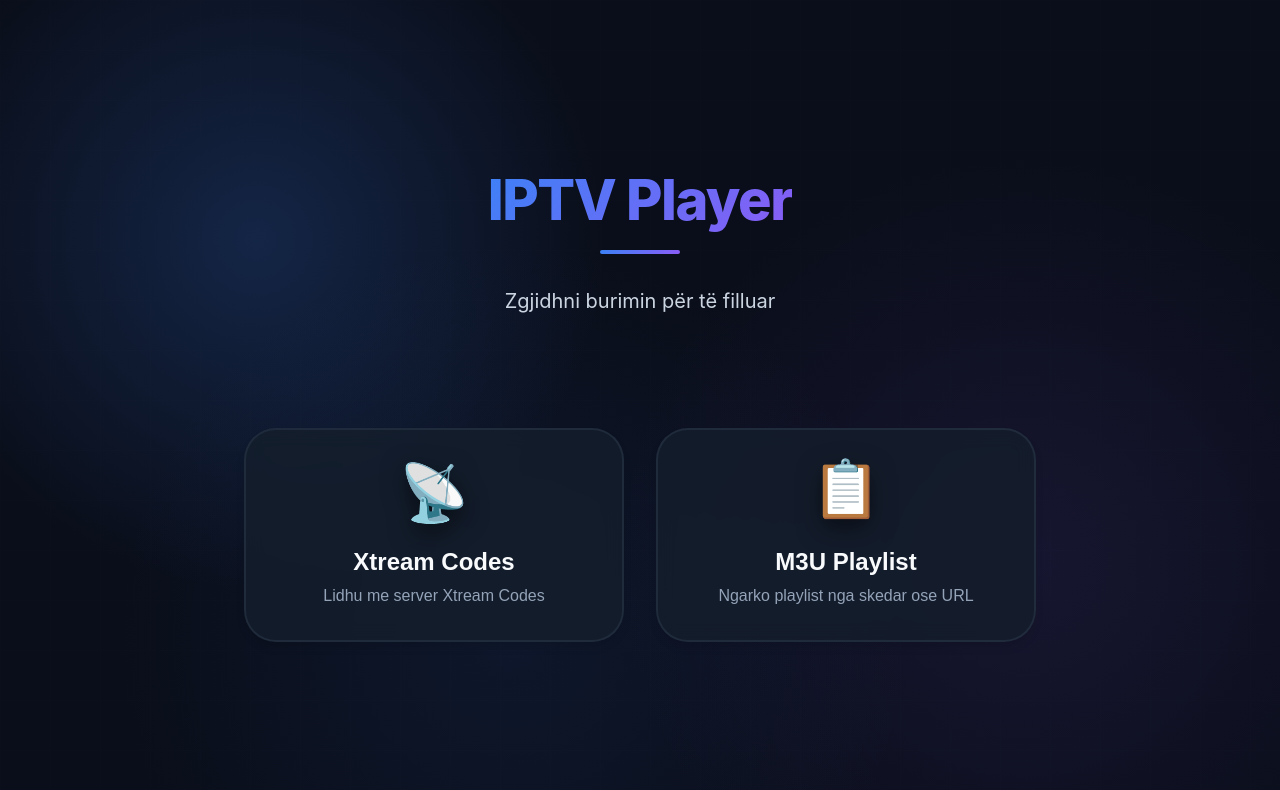
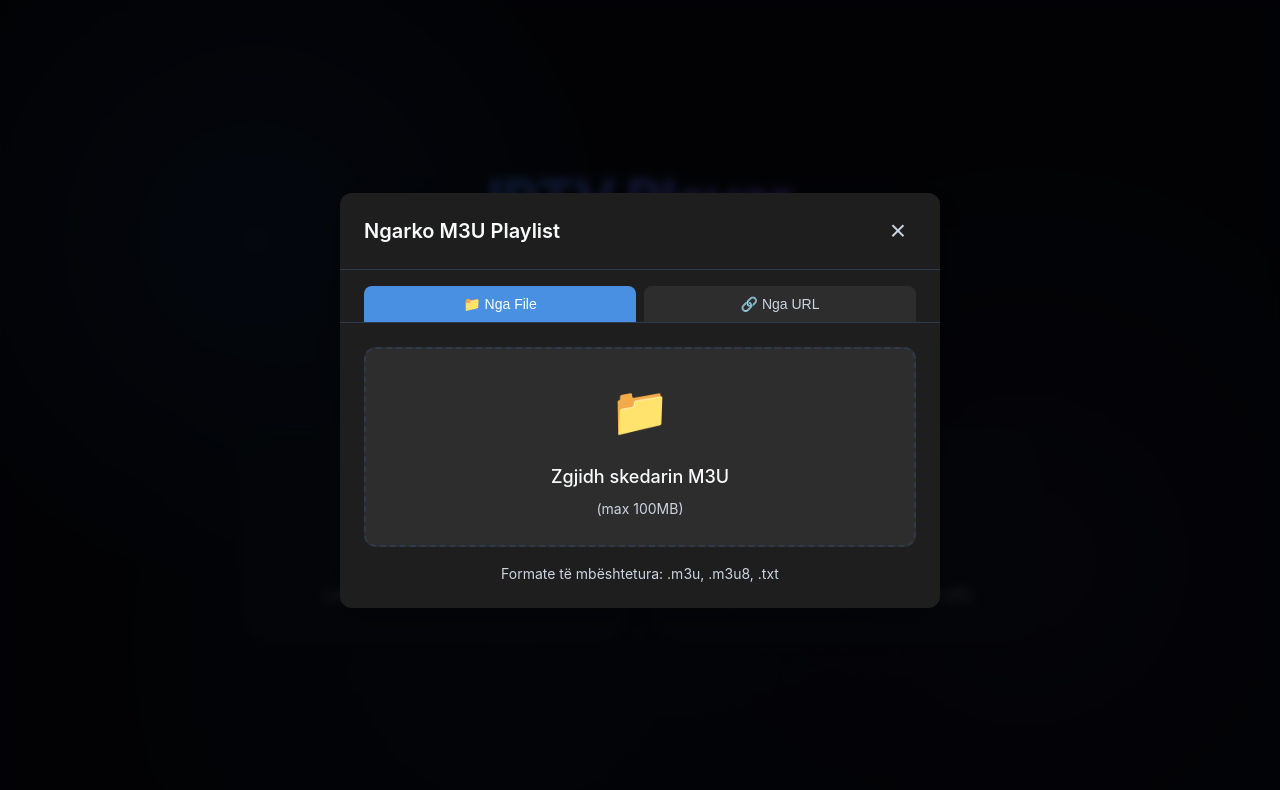
Before and after one commit to mak-iptv/reacttv, a React (Create React App) app: page / in a window 1280 px wide. Shown: the top 790 px of the page. Built offline with nearby package versions, Linux system fonts and the light colour scheme.

Commit message:
Update M3UUploader.css

```diff
--- a/src/components/M3UUploader.css
+++ b/src/components/M3UUploader.css
@@ -1,178 +1,515 @@
 /* src/components/M3UUploader.css */
+
+.m3u-modal-overlay {
+  position: fixed;
+  top: 0;
+  left: 0;
+  right: 0;
+  bottom: 0;
+  background: rgba(0, 0, 0, 0.8);
+  display: flex;
+  align-items: center;
+  justify-content: center;
+  z-index: 1000;
+  backdrop-filter: blur(5px);
+}
+
+.theme-dark {
+  --modal-bg: #1e1e1e;
+  --text-primary: #ffffff;
+  --text-secondary: #b0b0b0;
+  --border-color: #333333;
+  --input-bg: #2d2d2d;
+  --input-text: #ffffff;
+  --tab-inactive: #2d2d2d;
+  --tab-active: #4a90e2;
+  --success-bg: rgba(76, 175, 80, 0.2);
+  --error-bg: rgba(244, 67, 54, 0.2);
+  --hover-bg: #3d3d3d;
+}
+
+.theme-light {
+  --modal-bg: #ffffff;
+  --text-primary: #333333;
+  --text-secondary: #666666;
+  --border-color: #e0e0e0;
+  --input-bg: #f5f5f5;
+  --input-text: #333333;
+  --tab-inactive: #f0f0f0;
+  --tab-active: #4a90e2;
+  --success-bg: rgba(76, 175, 80, 0.1);
+  --error-bg: rgba(244, 67, 54, 0.1);
+  --hover-bg: #e8e8e8;
+}
+
+.m3u-modal {
+  background: var(--modal-bg);
+  border-radius: 12px;
+  width: 90%;
+  max-width: 600px;
+  max-height: 80vh;
+  overflow-y: auto;
+  box-shadow: 0 10px 30px rgba(0, 0, 0, 0.3);
+  animation: modalSlideIn 0.3s ease;
+}
+
+@keyframes modalSlideIn {
+  from {
+    transform: translateY(-50px);
+    opacity: 0;
+  }
+  to {
+    transform: translateY(0);
+    opacity: 1;
+  }
+}
+
+.m3u-modal-header {
+  padding: 20px 24px;
+  border-bottom: 1px solid var(--border-color);
+  display: flex;
+  justify-content: space-between;
+  align-items: center;
+  position: sticky;
+  top: 0;
+  background: var(--modal-bg);
+  z-index: 10;
+  border-radius: 12px 12px 0 0;
+}
+
+.m3u-modal-header h2 {
+  margin: 0;
+  font-size: 20px;
+  font-weight: 600;
+  color: var(--text-primary);
+}
+
+.m3u-close-btn {
+  background: none;
+  border: none;
+  font-size: 28px;
+  cursor: pointer;
+  color: var(--text-secondary);
+  width: 36px;
+  height: 36px;
+  display: flex;
+  align-items: center;
+  justify-content: center;
+  border-radius: 50%;
+  transition: all 0.2s ease;
+}
+
+.m3u-close-btn:hover {
+  background: var(--hover-bg);
+  color: var(--text-primary);
+  transform: rotate(90deg);
+}
+
 .m3u-tabs {
   display: flex;
+  padding: 16px 24px 0;
   gap: 8px;
-  margin-bottom: 24px;
-  padding: 4px;
-  background: var(--bg-tertiary);
-  border-radius: 12px;
+  border-bottom: 1px solid var(--border-color);
 }
 
 .m3u-tab {
+  padding: 10px 20px;
+  border: none;
+  background: var(--tab-inactive);
+  color: var(--text-secondary);
+  border-radius: 8px 8px 0 0;
+  cursor: pointer;
+  font-size: 14px;
+  font-weight: 500;
+  transition: all 0.2s ease;
   flex: 1;
-  padding: 10px 16px;
-  border: none;
-  border-radius: 8px;
-  background: transparent;
-  color: var(--text-secondary);
-  font-size: 14px;
-  font-weight: 600;
-  cursor: pointer;
-  transition: all 0.2s ease;
 }
 
 .m3u-tab:hover {
-  background: var(--bg-hover);
+  background: var(--hover-bg);
   color: var(--text-primary);
 }
 
 .m3u-tab.active {
-  background: var(--primary-gradient);
+  background: var(--tab-active);
   color: white;
 }
 
-.file-upload-area {
-  margin: 20px 0;
+.m3u-modal-body {
+  padding: 24px;
+  color: var(--text-primary);
 }
 
-.file-upload-area input[type="file"] {
-  display: none;
+/* File Upload Section */
+.m3u-file-section {
+  display: flex;
+  flex-direction: column;
+  align-items: center;
+  gap: 16px;
 }
 
-.file-upload-label {
+.m3u-file-upload-label {
   display: flex;
   flex-direction: column;
   align-items: center;
   justify-content: center;
-  padding: 32px 20px;
-  background: var(--bg-tertiary);
+  width: 100%;
+  min-height: 200px;
   border: 2px dashed var(--border-color);
   border-radius: 12px;
   cursor: pointer;
+  transition: all 0.3s ease;
+  background: var(--input-bg);
+  padding: 24px;
+}
+
+.m3u-file-upload-label:hover {
+  border-color: var(--tab-active);
+  background: var(--hover-bg);
+  transform: scale(1.02);
+}
+
+.m3u-upload-icon {
+  font-size: 48px;
+  margin-bottom: 16px;
+}
+
+.m3u-upload-text {
+  font-size: 18px;
+  font-weight: 500;
+  margin-bottom: 8px;
+}
+
+.m3u-upload-hint {
+  font-size: 14px;
+  color: var(--text-secondary);
+}
+
+.m3u-file-info {
+  color: var(--text-secondary);
+  font-size: 14px;
+  margin: 0;
+}
+
+/* URL Section */
+.m3u-url-section {
+  display: flex;
+  flex-direction: column;
+  gap: 20px;
+}
+
+.m3u-url-input-group {
+  display: flex;
+  flex-direction: column;
+  gap: 12px;
+}
+
+.m3u-url-input {
+  width: 100%;
+  padding: 14px 16px;
+  border: 2px solid var(--border-color);
+  border-radius: 8px;
+  background: var(--input-bg);
+  color: var(--input-text);
+  font-size: 15px;
   transition: all 0.2s ease;
 }
 
-.file-upload-label:hover {
-  border-color: var(--primary);
-  background: var(--bg-hover);
+.m3u-url-input:focus {
+  outline: none;
+  border-color: var(--tab-active);
+  box-shadow: 0 0 0 3px rgba(74, 144, 226, 0.2);
 }
 
-.upload-icon {
-  font-size: 32px;
-  margin-bottom: 12px;
+.m3u-url-input:disabled {
+  opacity: 0.6;
+  cursor: not-allowed;
 }
 
-.upload-text {
-  font-size: 16px;
-  font-weight: 600;
-  color: var(--text-primary);
-  margin-bottom: 4px;
+.m3u-progress-bar {
+  height: 8px;
+  background: var(--border-color);
+  border-radius: 4px;
+  overflow: hidden;
+  position: relative;
 }
 
-.upload-hint {
-  font-size: 12px;
-  color: var(--text-tertiary);
+.m3u-progress-fill {
+  height: 100%;
+  background: linear-gradient(90deg, #4a90e2, #67b26f);
+  transition: width 0.3s ease;
+  border-radius: 4px;
 }
 
-.steps-box {
-  margin: 24px 0;
-  padding: 20px;
-  background: var(--bg-secondary);
-  border-radius: 12px;
+.m3u-progress-bar span {
+  position: absolute;
+  right: 8px;
+  top: -20px;
+  font-size: 12px;
+  color: var(--text-secondary);
+}
+
+.m3u-url-actions {
+  display: flex;
+  gap: 12px;
+}
+
+.m3u-fetch-btn,
+.m3u-download-alt-btn {
+  padding: 12px 24px;
+  border: none;
+  border-radius: 8px;
+  font-size: 15px;
+  font-weight: 500;
+  cursor: pointer;
+  transition: all 0.2s ease;
+  display: flex;
+  align-items: center;
+  justify-content: center;
+  gap: 8px;
+}
+
+.m3u-fetch-btn {
+  flex: 2;
+  background: var(--tab-active);
+  color: white;
+}
+
+.m3u-fetch-btn:hover:not(:disabled) {
+  transform: translateY(-2px);
+  box-shadow: 0 5px 15px rgba(74, 144, 226, 0.3);
+}
+
+.m3u-fetch-btn:disabled {
+  opacity: 0.5;
+  cursor: not-allowed;
+}
+
+.m3u-download-alt-btn {
+  flex: 1;
+  background: var(--input-bg);
+  color: var(--text-primary);
   border: 1px solid var(--border-color);
 }
 
-.steps-box h4 {
-  margin: 0 0 12px 0;
-  color: var(--text-primary);
-  font-size: 14px;
+.m3u-download-alt-btn:hover:not(:disabled) {
+  background: var(--hover-bg);
+  transform: translateY(-2px);
 }
 
-.steps-box ol {
+.m3u-download-alt-btn:disabled {
+  opacity: 0.5;
+  cursor: not-allowed;
+}
+
+/* Recent URLs */
+.m3u-recent-urls {
+  margin-top: 16px;
+  padding-top: 16px;
+  border-top: 1px solid var(--border-color);
+}
+
+.m3u-recent-title {
+  font-size: 13px;
+  color: var(--text-secondary);
+  margin: 0 0 8px 0;
+}
+
+.m3u-recent-list {
+  display: flex;
+  flex-wrap: wrap;
+  gap: 8px;
+}
+
+.m3u-recent-url-btn {
+  padding: 8px 12px;
+  background: var(--input-bg);
+  border: 1px solid var(--border-color);
+  border-radius: 20px;
+  color: var(--text-secondary);
+  font-size: 13px;
+  cursor: pointer;
+  transition: all 0.2s ease;
+  white-space: nowrap;
+  max-width: 200px;
+  overflow: hidden;
+  text-overflow: ellipsis;
+}
+
+.m3u-recent-url-btn:hover {
+  background: var(--hover-bg);
+  color: var(--text-primary);
+  border-color: var(--tab-active);
+}
+
+.m3u-url-note {
+  background: var(--input-bg);
+  padding: 12px;
+  border-radius: 8px;
+  border-left: 4px solid #ffc107;
+  margin-top: 16px;
+}
+
+.m3u-url-note p {
   margin: 0;
-  padding-left: 20px;
+  font-size: 13px;
   color: var(--text-secondary);
 }
 
-.steps-box li {
-  margin-bottom: 8px;
-  font-size: 13px;
+/* Messages */
+.m3u-error-msg,
+.m3u-success-msg {
+  margin-top: 20px;
+  padding: 16px;
+  border-radius: 8px;
+  display: flex;
+  align-items: center;
+  gap: 12px;
+  font-size: 14px;
+  animation: messageSlideIn 0.3s ease;
 }
 
-.quick-download {
-  margin-top: 16px;
-  padding: 16px;
-  background: rgba(var(--success-rgb), 0.1);
-  border-radius: 12px;
-  border: 1px solid rgba(var(--success-rgb), 0.2);
-  text-align: center;
+@keyframes messageSlideIn {
+  from {
+    opacity: 0;
+    transform: translateY(10px);
+  }
+  to {
+    opacity: 1;
+    transform: translateY(0);
+  }
 }
 
-.download-btn {
-  width: 100%;
-  padding: 14px;
-  background: var(--success-gradient);
-  color: white;
-  border: none;
-  border-radius: 8px;
-  font-size: 16px;
-  font-weight: 700;
-  cursor: pointer;
-  transition: all 0.2s ease;
+.m3u-error-msg {
+  background: var(--error-bg);
+  border: 1px solid #f44336;
+  color: #f44336;
 }
 
-.download-btn:hover {
-  transform: translateY(-2px);
-  box-shadow: 0 8px 20px rgba(var(--success-rgb), 0.4);
+.m3u-success-msg {
+  background: var(--success-bg);
+  border: 1px solid #4caf50;
+  color: #4caf50;
 }
 
-.open-url-btn {
-  width: 100%;
-  margin-top: 12px;
-  padding: 12px;
-  background: var(--bg-secondary);
-  border: 1px solid var(--border-color);
-  border-radius: 8px;
-  color: var(--text-primary);
-  font-size: 14px;
-  font-weight: 600;
-  cursor: pointer;
-  transition: all 0.2s ease;
+.m3u-error-icon,
+.m3u-success-icon {
+  font-size: 20px;
 }
 
-.open-url-btn:hover {
-  background: var(--bg-hover);
-  border-color: var(--primary);
-  color: var(--primary);
+/* Loading States */
+.m3u-spinner {
+  width: 18px;
+  height: 18px;
+  border: 2px solid rgba(255, 255, 255, 0.3);
+  border-top-color: white;
+  border-radius: 50%;
+  animation: spin 0.8s linear infinite;
+  display: inline-block;
 }
 
-.info-box {
-  margin: 16px 0;
-  padding: 16px;
-  background: var(--bg-tertiary);
-  border-radius: 8px;
-  font-size: 13px;
+.m3u-spinner-large {
+  width: 40px;
+  height: 40px;
+  border: 4px solid var(--border-color);
+  border-top-color: var(--tab-active);
+  border-radius: 50%;
+  animation: spin 1s linear infinite;
 }
 
-.info-box.warning {
-  background: rgba(var(--warning-rgb), 0.1);
-  border-left: 4px solid var(--warning);
+@keyframes spin {
+  to { transform: rotate(360deg); }
 }
 
-.info-box strong {
-  display: block;
-  margin-bottom: 8px;
-  color: var(--warning);
+.m3u-modal-loading {
+  position: absolute;
+  top: 0;
+  left: 0;
+  right: 0;
+  bottom: 0;
+  background: rgba(0, 0, 0, 0.7);
+  display: flex;
+  flex-direction: column;
+  align-items: center;
+  justify-content: center;
+  border-radius: 12px;
+  backdrop-filter: blur(3px);
+  z-index: 20;
 }
 
-.error-message.success {
+.m3u-modal-loading p {
+  color: white;
   margin-top: 16px;
-  padding: 12px 16px;
-  background: rgba(var(--success-rgb), 0.1);
-  border: 1px solid rgba(var(--success-rgb), 0.2);
-  border-radius: 8px;
-  color: var(--success);
-  display: flex;
-  align-items: center;
-  gap: 8px;
+  font-size: 16px;
 }
+
+/* Scrollbar styling */
+.m3u-modal::-webkit-scrollbar {
+  width: 8px;
+}
+
+.m3u-modal::-webkit-scrollbar-track {
+  background: var(--border-color);
+  border-radius: 4px;
+}
+
+.m3u-modal::-webkit-scrollbar-thumb {
+  background: var(--text-secondary);
+  border-radius: 4px;
+}
+
+.m3u-modal::-webkit-scrollbar-thumb:hover {
+  background: var(--tab-active);
+}
+
+/* Responsive */
+@media (max-width: 768px) {
+  .m3u-modal {
+    width: 95%;
+    max-height: 90vh;
+  }
+
+  .m3u-modal-header h2 {
+    font-size: 18px;
+  }
+
+  .m3u-tab {
+    padding: 8px 16px;
+    font-size: 13px;
+  }
+
+  .m3u-url-actions {
+    flex-direction: column;
+  }
+
+  .m3u-fetch-btn,
+  .m3u-download-alt-btn {
+    width: 100%;
+  }
+
+  .m3u-recent-list {
+    flex-direction: column;
+  }
+
+  .m3u-recent-url-btn {
+    max-width: 100%;
+  }
+}
+
+@media (max-width: 480px) {
+  .m3u-modal-body {
+    padding: 16px;
+  }
+
+  .m3u-upload-icon {
+    font-size: 36px;
+  }
+
+  .m3u-upload-text {
+    font-size: 16px;
+  }
+
+  .m3u-upload-hint {
+    font-size: 12px;
+  }
+}
```
